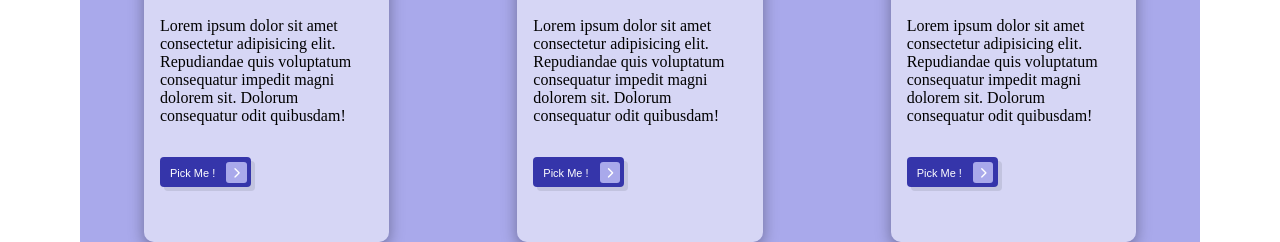
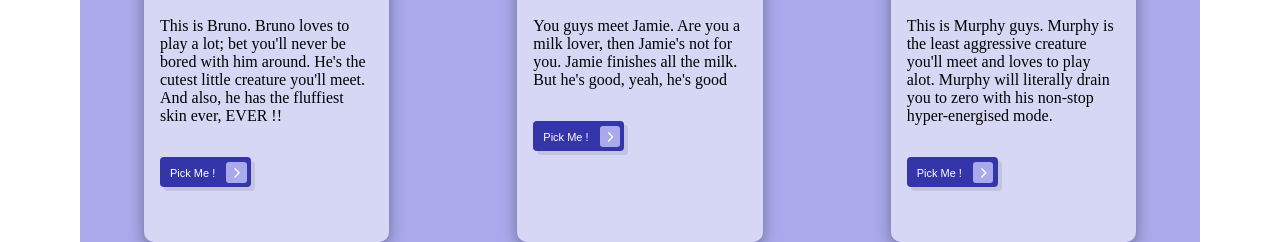
Before and after one commit to Sheila-a/Animal-Card, a plain HTML site: page index.html in a window 1280 px wide. Shown: the part 600-842 px from the top of the page. Drawn offline with Linux system fonts and the light colour scheme.

Commit message:
Edit Texts

```diff
--- a/index.html
+++ b/index.html
@@ -24,9 +24,9 @@
         <h3>DOG (BROWN)</h3>
         <img src="./animal1.jpg" alt="" class="card-img" />
         <p>
-          Lorem ipsum dolor sit amet consectetur adipisicing elit. Repudiandae
-          quis voluptatum consequatur impedit magni dolorem sit. Dolorum
-          consequatur odit quibusdam!
+          This is Bruno. Bruno loves to play a lot; bet you'll never be bored
+          with him around. He's the cutest little creature you'll meet. And
+          also, he has the fluffiest skin ever, EVER !!
         </p>
         <button class="card-btn">
           Pick Me ! <span class="fas fa-chevron-right"></span>
@@ -36,9 +36,8 @@
         <h3>CAT</h3>
         <img src="./animal2.jpg" alt="" class="card-img" />
         <p>
-          Lorem ipsum dolor sit amet consectetur adipisicing elit. Repudiandae
-          quis voluptatum consequatur impedit magni dolorem sit. Dolorum
-          consequatur odit quibusdam!
+          You guys meet Jamie. Are you a milk lover, then Jamie's not for you.
+          Jamie finishes all the milk. But he's good, yeah, he's good
         </p>
         <button class="card-btn">
           Pick Me ! <span class="fas fa-chevron-right"></span>
@@ -48,9 +47,9 @@
         <h3>DOG WHITE</h3>
         <img src="./animal3.jpg" alt="" class="card-img" />
         <p>
-          Lorem ipsum dolor sit amet consectetur adipisicing elit. Repudiandae
-          quis voluptatum consequatur impedit magni dolorem sit. Dolorum
-          consequatur odit quibusdam!
+          This is Murphy guys. Murphy is the least aggressive creature you'll
+          meet and loves to play alot. Murphy will literally drain you to zero
+          with his non-stop hyper-energised mode.
         </p>
         <button class="card-btn">
           Pick Me ! <span class="fas fa-chevron-right"></span>
```
